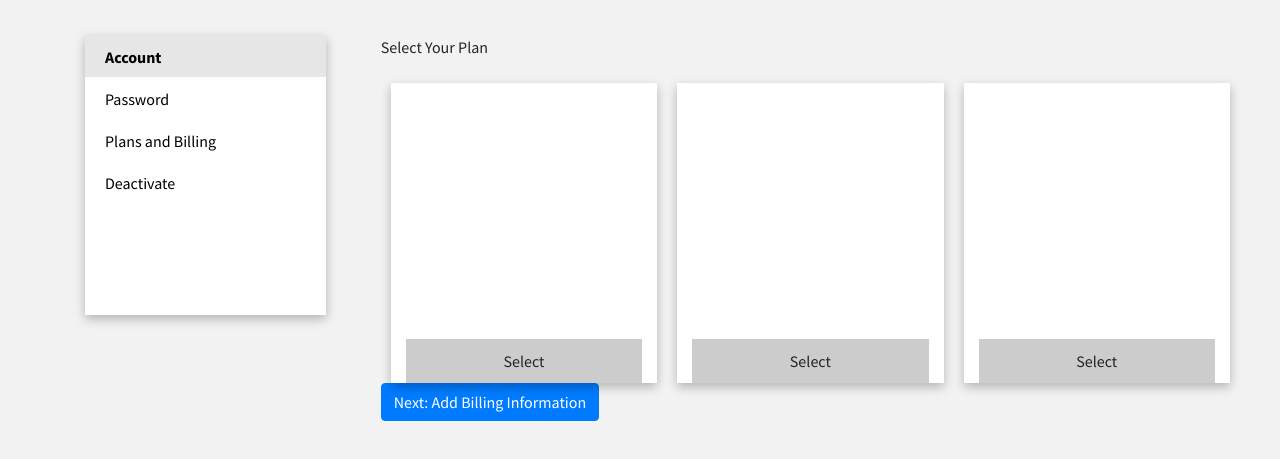
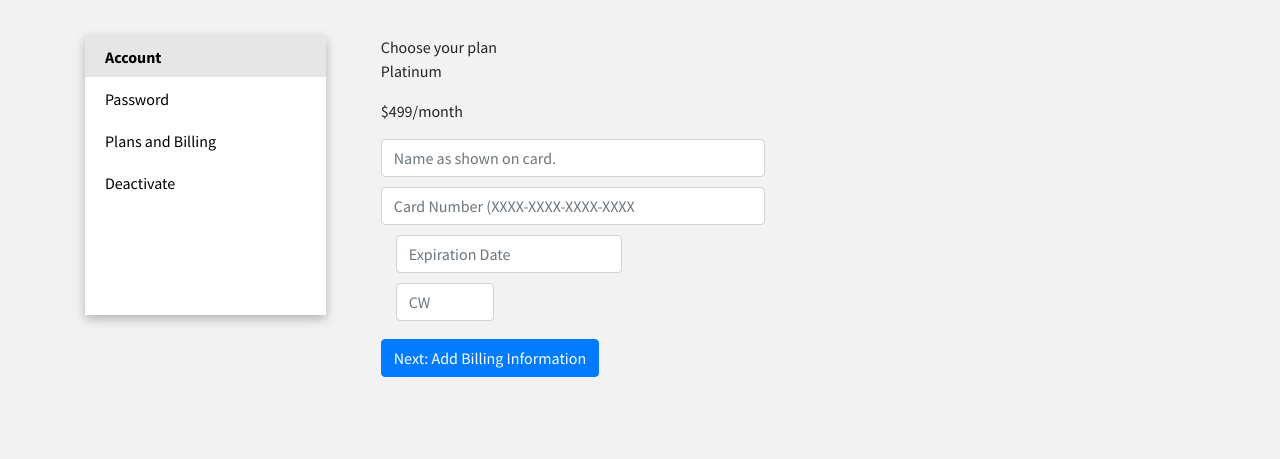
Before and after one commit to AustinRF2918/plib-control-panel, a plain HTML site: page EmailComponent/index.html in a window 1280 px wide. Shown: the part 61-520 px from the top of the page. Drawn offline with nearby package versions, Linux system fonts and the light colour scheme.

Commit message:
Started work on 4th module

```diff
--- a/EmailComponent/index.html
+++ b/EmailComponent/index.html
@@ -50,32 +50,25 @@
           <div class="btn-container"><a>Deactivate</a></div>
         </div>
         <div class="r-container">
-          <div class="col-md-12">
+          <div class="col-md-6">
             <div class="form-group">
-              <label for="passwordReset">Select Your Plan</label>
-            </div>
-            <div class="i-system">
-              <div class="col-lg-4 i-comp p-x-0">
-                <p> </p>
-                <div class="s-comp">
-                  <p>Select</p>
+              <label for="authenticate-billing">Choose your plan
+                <div class="div current-submod">
+                  <p class="title">Platinum</p>
+                  <p class="info">$499/month </p>
                 </div>
+                <input class="form-control" type="name" id="my-form" placeholder="Name as shown on card."/>
+                <input class="form-control" type="name" id="my-form" placeholder="Card Number (XXXX-XXXX-XXXX-XXXX"/>
+                <div class="col-md-8">
+                  <input class="form-control" type="name" id="my-form" placeholder="Expiration Date"/>
+                </div>
+                <div class="col-md-4">
+                  <input class="form-control" type="name" id="my-form" placeholder="CW"/>
+                </div>
+              </label>
+              <div class="text-xs-center text-sm-left">
+                <button class="btn btn-primary" type="submit">Next: Add Billing Information</button>
               </div>
-              <div class="col-lg-4 i-comp p-x-0">
-                <p> </p>
-                <div class="s-comp">
-                  <p>Select</p>
-                </div>
-              </div>
-              <div class="col-lg-4 i-comp p-x-0">
-                <p> </p>
-                <div class="s-comp">
-                  <p>Select</p>
-                </div>
-              </div>
-            </div>
-            <div class="text-xs-center text-sm-left m-t-2">
-              <button class="btn btn-primary" type="submit">Next: Add Billing Information</button>
             </div>
           </div>
         </div>
```
Also changed, not shown: 2 other files.
